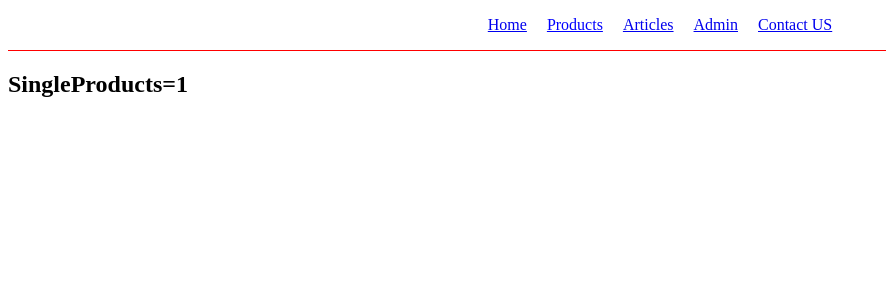
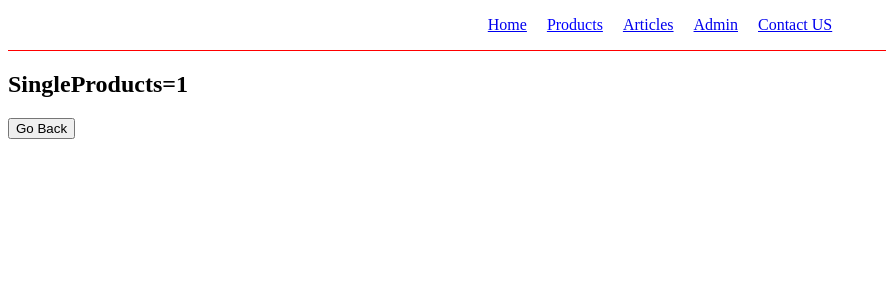
Before and after one commit to pranavsuryawanshi96/Revision-React-JavaScript-ES6-7, a React (Vite) app in the folder Module 6 React Routing/: page /products/1 in a window 1280 px wide. Shown: the top 300 px of the page, without its empty margins (0-886 px from the left). Built offline with nearby package versions, Linux system fonts and the light colour scheme.

Commit message:
Usenavigate

```diff
--- a/Module 6 React Routing/src/components/Admin/Admin.jsx
+++ b/Module 6 React Routing/src/components/Admin/Admin.jsx
@@ -1,6 +1,10 @@
 import React from "react";
-import { Link, Outlet } from "react-router-dom";
+import { Link, Outlet, Navigate } from "react-router-dom";
 const Admin = () => {
+  const user = { role: "user" };
+  if (user.role !== "admin") {
+    return <Navigate to="/" />;
+  }
   return (
     <div>
       <h2>Admin Panel</h2>
--- a/Module 6 React Routing/src/components/Products/SingleProduct.jsx
+++ b/Module 6 React Routing/src/components/Products/SingleProduct.jsx
@@ -1,12 +1,16 @@
 import React from "react";
-import { useParams } from "react-router-dom";
+import { useParams, useNavigate } from "react-router-dom";
 
 const SingleProduct = () => {
   const { id } = useParams();
-
+  const navigate = useNavigate();
+  const handleBack = () => {
+    navigate(-1);
+  };
   return (
     <div>
       <h2>SingleProducts={id}</h2>
+      <button onClick={handleBack}>Go Back</button>
     </div>
   );
 };
```
